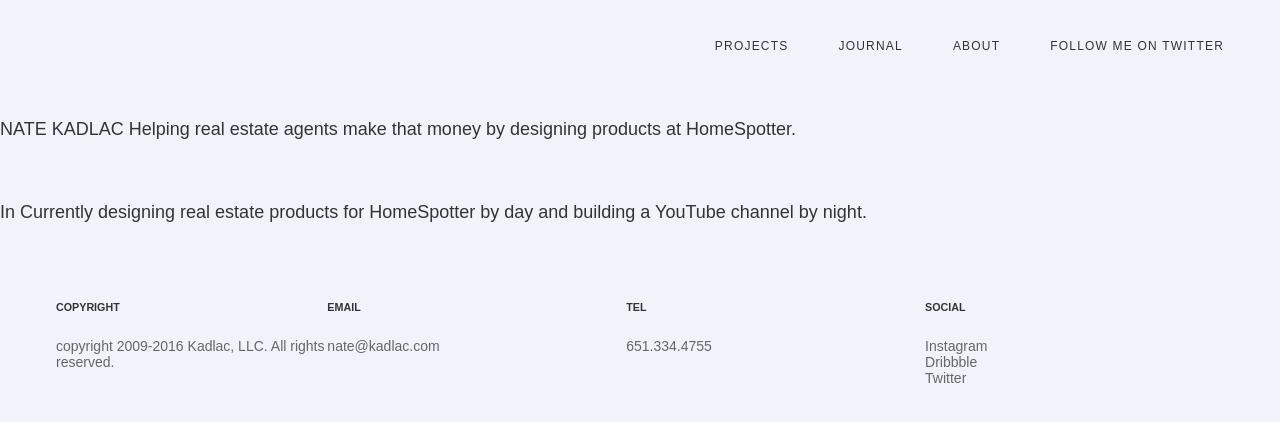
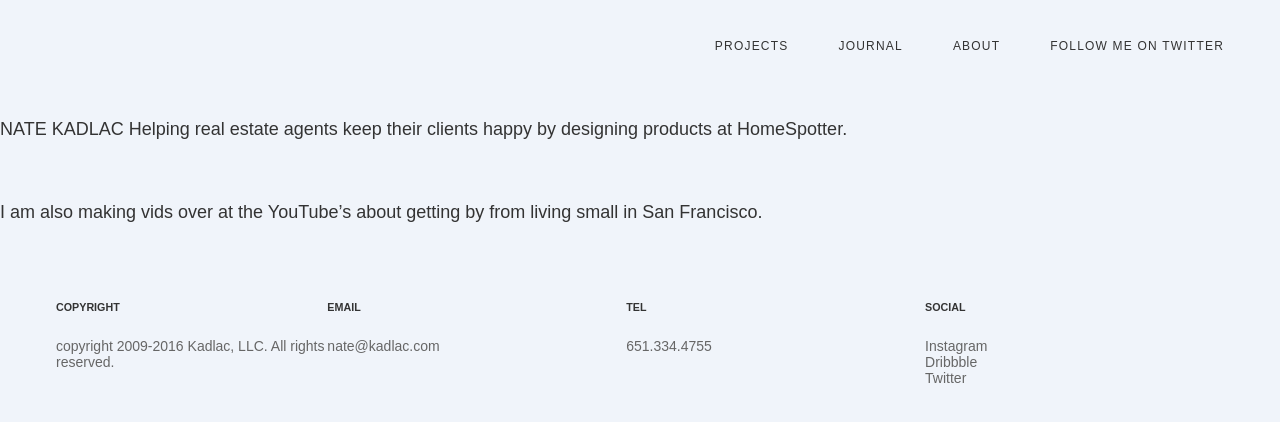
Before and after one commit to nkadlac/kadlac.com, a Jekyll site: the page built from home.markdown, in a window 1280 px wide. Shown: the top 422 px of the page. Built offline with Jekyll 4.4.1, drawn with Linux system fonts in a browser that asks for light colours.

Commit message:
Updated Home

```diff
--- a/home.markdown
+++ b/home.markdown
@@ -5,6 +5,6 @@ layout: default
 ---
 
 NATE KADLAC
-Helping real estate agents make that money by designing products at HomeSpotter.
+Helping real estate agents keep their clients happy by designing products at HomeSpotter.
 
-In Currently designing real estate products for HomeSpotter by day and building a YouTube channel by night.
+I am also making vids over at the YouTube's about getting by from living small in San Francisco.
```
